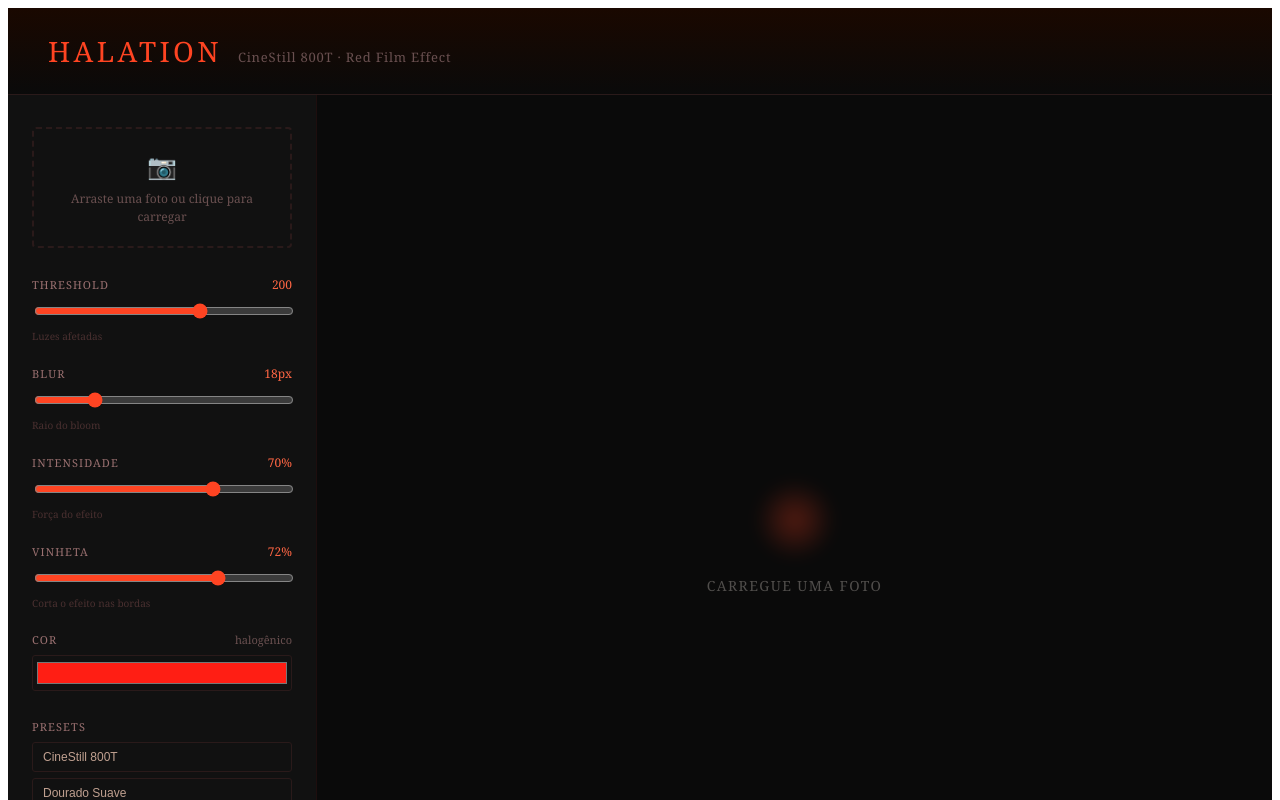
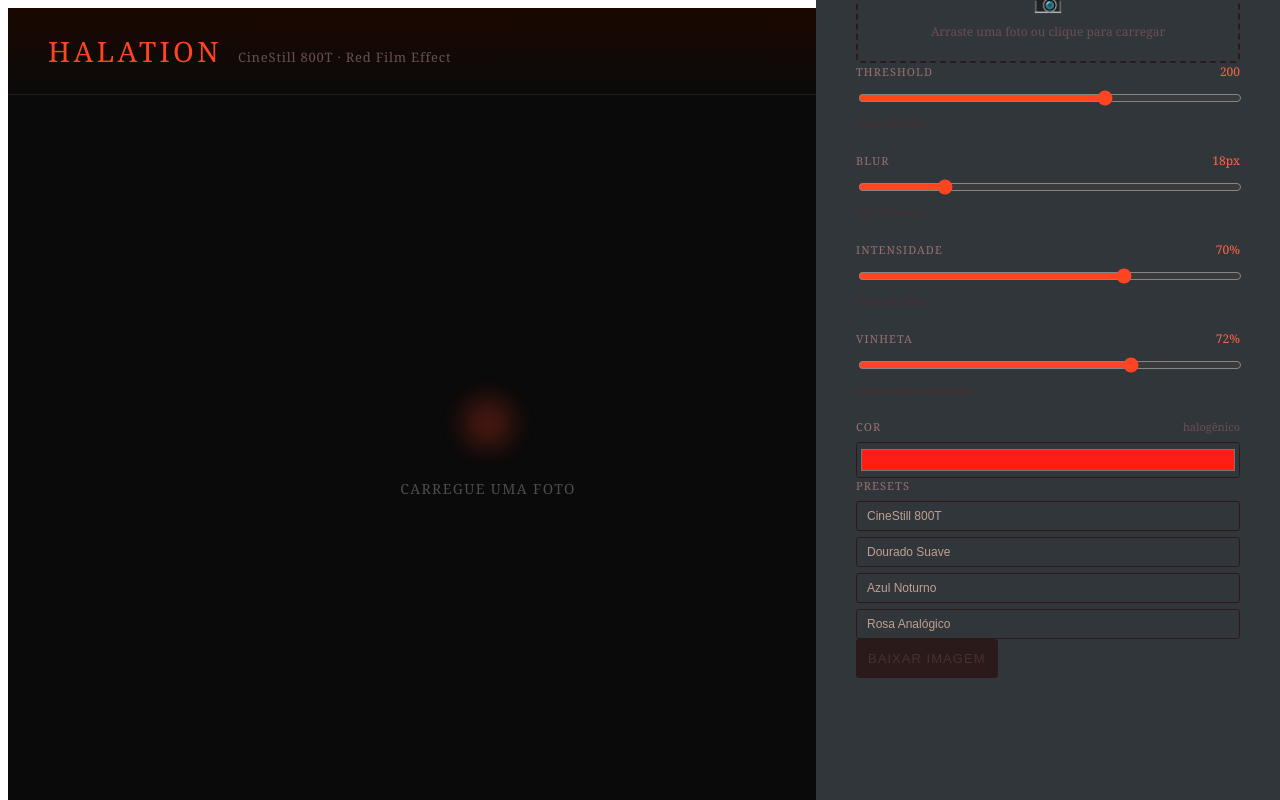
Before and after one commit to Gwin14/Criador-de-halation-effect, a React (Vite) app: page / in a window 1280 px wide. Shown: the top 800 px of the page. Built offline with nearby package versions, Linux system fonts and the light colour scheme.

Commit message:
style:sidebar e main nos lugares corretos

```diff
--- a/src/App.jsx
+++ b/src/App.jsx
@@ -28,7 +28,12 @@ export default function App() {
     handleDownload,
   } = useHalationCanvas({ threshold, blur, intensity, color, vignette });
 
-  const handlePresetSelect = ({ threshold: t, blur: b, intensity: i, color: c }) => {
+  const handlePresetSelect = ({
+    threshold: t,
+    blur: b,
+    intensity: i,
+    color: c,
+  }) => {
     setThreshold(t);
     setBlur(b);
     setIntensity(i);
@@ -81,6 +86,8 @@ export default function App() {
       </header>
 
       <div style={{ display: "flex", flex: 1, flexWrap: "wrap" }}>
+        <CanvasPreview canvasRef={canvasRef} imageLoaded={imageLoaded} />
+
         <Sidebar
           // upload
           dragging={dragging}
@@ -105,8 +112,6 @@ export default function App() {
           imageLoaded={imageLoaded}
           onDownload={handleDownload}
         />
-
-        <CanvasPreview canvasRef={canvasRef} imageLoaded={imageLoaded} />
       </div>
     </div>
   );
--- /dev/null
+++ b/src/components/CanvasPreview.css
@@ -0,0 +1,54 @@
+.canvas-preview {
+  width: 70vw;
+  height: 100dvh;
+  display: flex;
+  align-items: center;
+  justify-content: center;
+  padding: 40px;
+  min-height: 500px;
+  position: fixed;
+  top: 0;
+  left: 0;
+  right: 0;
+  bottom: 0;
+}
+
+.placeholder {
+  position: absolute;
+  display: flex;
+  flex-direction: column;
+  align-items: center;
+  gap: 16px;
+  opacity: 0.3;
+}
+
+.placeholder-circle {
+  width: 80px;
+  height: 80px;
+  border-radius: 50%;
+  background: radial-gradient(circle, #ff4422 0%, transparent 70%);
+  filter: blur(8px);
+}
+
+.placeholder-text {
+  font-size: 14px;
+  letter-spacing: 0.1em;
+  text-transform: uppercase;
+}
+
+.canvas {
+  max-width: 100%;
+  max-height: 80vh;
+  box-shadow: 0 0 60px rgba(255, 40, 20, 0.15);
+  display: none;
+}
+
+.canvas.visible {
+  display: block;
+}
+
+@media (max-width: 768px) {
+  .canvas-preview {
+    position: relative;
+  }
+}
--- a/src/components/CanvasPreview.jsx
+++ b/src/components/CanvasPreview.jsx
@@ -1,57 +1,18 @@
+import "./CanvasPreview.css";
+
 export function CanvasPreview({ canvasRef, imageLoaded }) {
   return (
-    <main
-      style={{
-        flex: 1,
-        display: "flex",
-        alignItems: "center",
-        justifyContent: "center",
-        padding: "40px",
-        background: "#0a0a0a",
-        minHeight: "500px",
-        position: "relative",
-      }}
-    >
+    <main className="canvas-preview">
       {!imageLoaded && (
-        <div
-          style={{
-            position: "absolute",
-            display: "flex",
-            flexDirection: "column",
-            alignItems: "center",
-            gap: "16px",
-            opacity: 0.3,
-          }}
-        >
-          <div
-            style={{
-              width: "80px",
-              height: "80px",
-              borderRadius: "50%",
-              background: "radial-gradient(circle, #ff4422 0%, transparent 70%)",
-              filter: "blur(8px)",
-            }}
-          />
-          <span
-            style={{
-              fontSize: "14px",
-              letterSpacing: "0.1em",
-              textTransform: "uppercase",
-            }}
-          >
-            Carregue uma foto
-          </span>
+        <div className="placeholder">
+          <div className="placeholder-circle" />
+          <span className="placeholder-text">Carregue uma foto</span>
         </div>
       )}
 
       <canvas
         ref={canvasRef}
-        style={{
-          maxWidth: "100%",
-          maxHeight: "80vh",
-          display: imageLoaded ? "block" : "none",
-          boxShadow: "0 0 60px rgba(255,40,20,0.15)",
-        }}
+        className={`canvas ${imageLoaded ? "visible" : ""}`}
       />
     </main>
   );
--- /dev/null
+++ b/src/components/Sidebar.css
@@ -0,0 +1,27 @@
+.sidebar {
+  position: fixed; /* AQUI */
+  bottom: 0;
+  right: 0;
+  background-color: #31363b;
+  height: 100dvh;
+  width: 30vw;
+  min-width: 300px;
+  color: #fffff8;
+  padding: 40px;
+
+  animation: slideLeft 0.5s ease forwards;
+}
+
+@media (max-width: 768px) {
+  .sidebar {
+    position: relative;
+    width: 100vw;
+    max-width: 750px;
+    border-radius: 10px 10px 0 0;
+    height: auto;
+    margin-bottom: 0px;
+    padding-bottom: 0px !important;
+
+    animation: fadeToTop 0.5s ease forwards;
+  }
+}
--- a/src/components/Sidebar.jsx
+++ b/src/components/Sidebar.jsx
@@ -2,6 +2,7 @@ import { SliderControl } from "./SliderControl";
 import { UploadZone } from "./UploadZone";
 import { PresetList } from "./PresetList";
 import { hexToRgb, rgbToHex } from "../utils/color";
+import "./Sidebar.css";
 
 export function Sidebar({
   // upload
@@ -28,18 +29,7 @@ export function Sidebar({
   onDownload,
 }) {
   return (
-    <aside
-      style={{
-        width: "260px",
-        minWidth: "220px",
-        background: "#111",
-        borderRight: "1px solid #1e0e0e",
-        padding: "32px 24px",
-        display: "flex",
-        flexDirection: "column",
-        gap: "28px",
-      }}
-    >
+    <aside className="sidebar">
       <UploadZone
         dragging={dragging}
         onDragOver={onDragOver}
```
